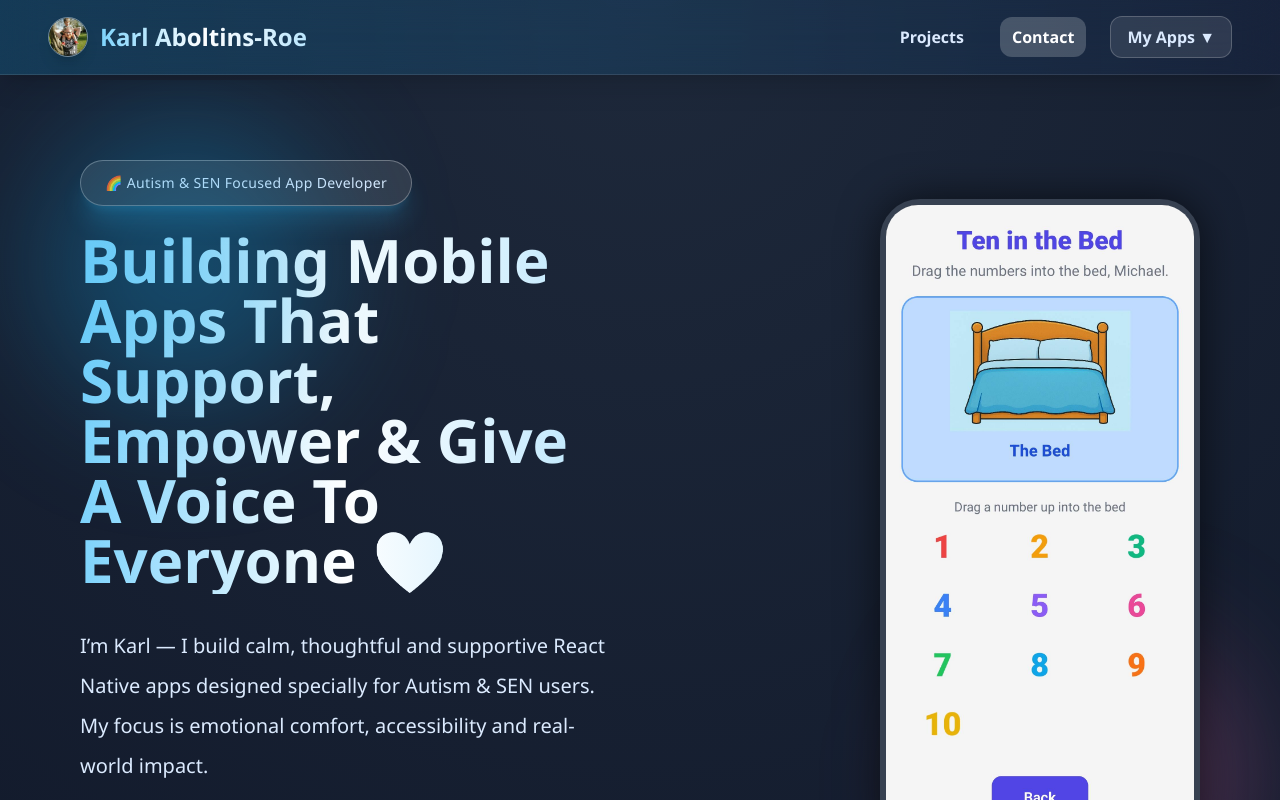
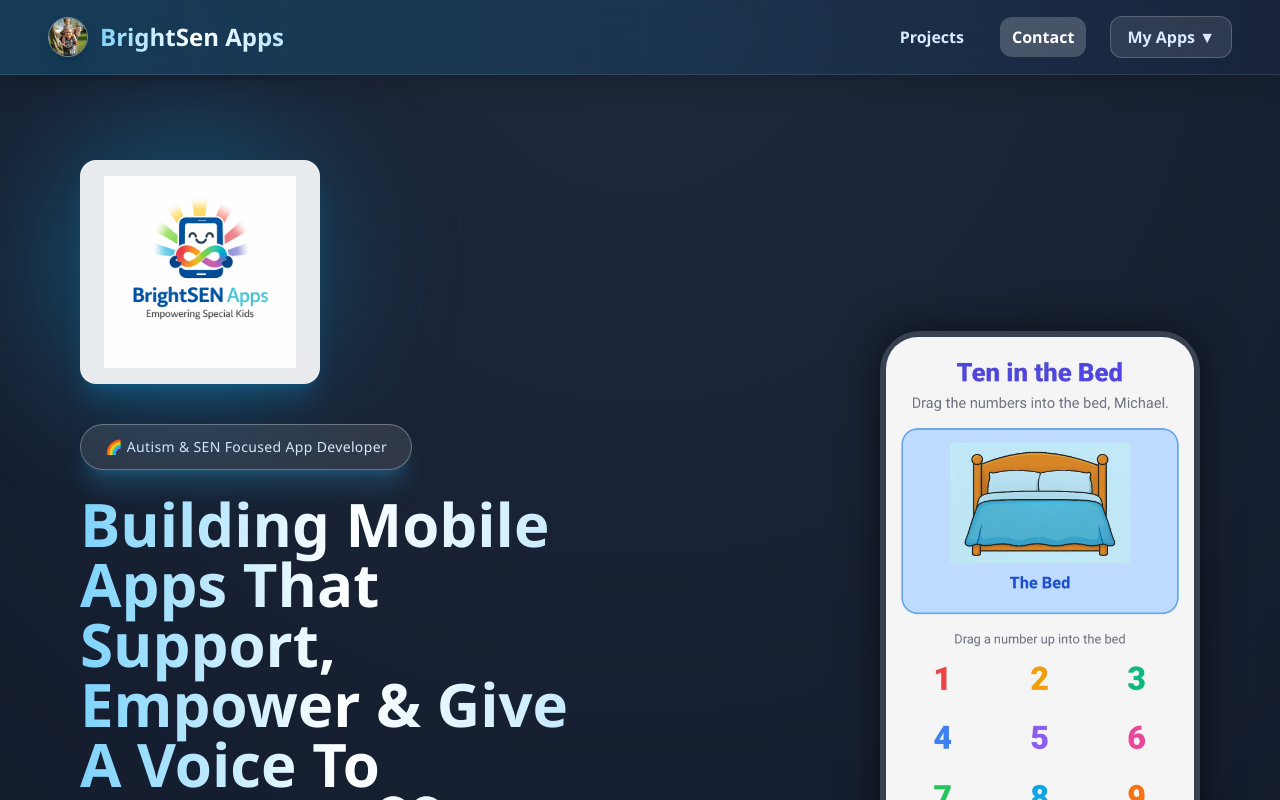
Before and after one commit to K-Roe/RoeAllForOneReact, a React (Vite) app: page / in a window 1280 px wide. Shown: the top 800 px of the page. Built offline with nearby package versions, Linux system fonts and the light colour scheme.

Commit message:
added logo

```diff
--- a/index.html
+++ b/index.html
@@ -7,7 +7,7 @@
       <link rel="icon" type="image/png" sizes="256x256" href="/android-chrome-256x256.png">
       <link rel="apple-touch-icon" sizes="180x180" href="/apple-touch-icon.png">
     <meta name="viewport" content="width=device-width, initial-scale=1.0" />
-    <title>Roe All For One</title>
+    <title>BrightSen Apps</title>
   </head>
   <body>
     <div id="root"></div>
--- a/src/components/Hero.jsx
+++ b/src/components/Hero.jsx
@@ -3,6 +3,8 @@
 import screen2 from "../assets/brightspeak2.jpg";
 import screen3 from "../assets/brightspeak3.jpg";
 import screen4 from "../assets/brightspeak4.jpg";
+import logo from "../assets/brightsenapps.png";
+
 
 export default function Hero() {
   return (
@@ -16,6 +18,15 @@
 
         {/* LEFT TEXT */}
         <div className="animate-fade">
+
+        <div className="inline-flex items-center justify-center mb-10 rounded-2xl bg-white/90 backdrop-blur-md px-6 py-4 shadow-xl shadow-sky-500/20">
+      <img
+        src={logo}
+        alt="BrightSEN Apps"
+        className="w-40 lg:w-48"
+      />
+    </div>
+
           <span className="inline-block mb-6 px-6 py-3 rounded-full text-sm border border-white/30 bg-white/10 text-blue-100 tracking-wide shadow-xl shadow-sky-400/20">
             🌈 Autism & SEN Focused App Developer
           </span>
--- a/src/components/Navbar.jsx
+++ b/src/components/Navbar.jsx
@@ -54,7 +54,7 @@
             className="bg-gradient-to-r from-sky-300 via-white to-sky-200
           bg-clip-text text-transparent"
           >
-            Karl Aboltins-Roe
+            BrightSen Apps
           </span>
         </Link>
 
```
Also changed, not shown: src/assets/brightsenapps.png (added).
